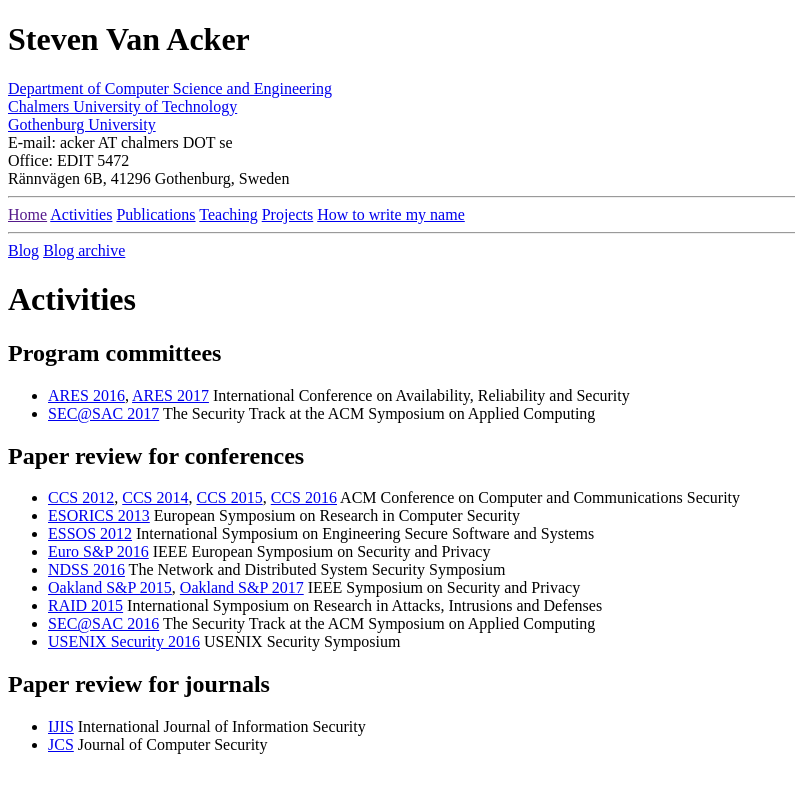
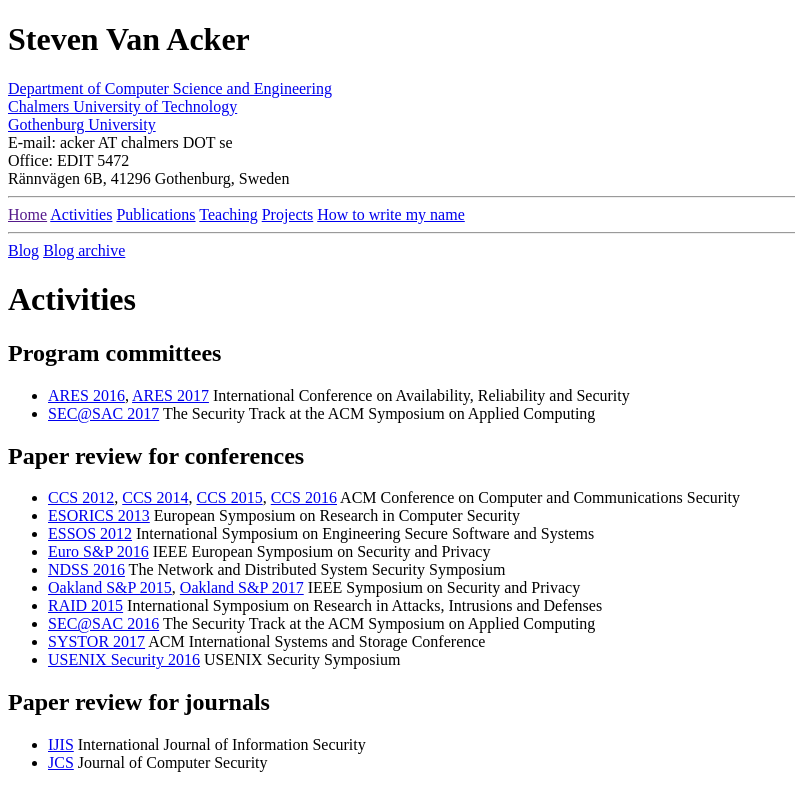
Before and after one commit to StevenVanAcker/stevenvanacker.github.io, a Jekyll site: the page built from activities.md, in a window 1280 px wide. Shown: the top 811 px of the page, without its empty margins (0-795 px from the left). Built offline with Jekyll 4.4.1, drawn with Linux system fonts in a browser that asks for light colours; nearby versions of some CDN libraries; library files that are not in the unit come from our copies.

Commit message:
activities.md

```diff
--- a/activities.md
+++ b/activities.md
@@ -20,6 +20,7 @@ rank: 2
 * [Oakland S&P 2015], [Oakland S&P 2017] IEEE Symposium on Security and Privacy
 * [RAID 2015] International Symposium on Research in Attacks, Intrusions and Defenses
 * [SEC@SAC 2016] The Security Track at the ACM Symposium on Applied Computing
+* [SYSTOR 2017] ACM International Systems and Storage Conference
 * [USENIX Security 2016] USENIX Security Symposium
 
 ## Paper review for journals
@@ -42,6 +43,7 @@ rank: 2
 [RAID 2015]: http://www.raid2015.org/
 [Euro S&P 2016]: http://www.ieee-security.org/TC/EuroSP2016/
 [NDSS 2016]: http://www.internetsociety.org/events/ndss-symposium-2016
+[SYSTOR 2017]: https://www.systor.org/2017/
 [USENIX Security 2016]: https://www.usenix.org/conference/usenixsecurity16
 [IJIS]: http://link.springer.com/journal/10207
 [JCS]: http://www.iospress.nl/journal/journal-of-computer-security/
```
